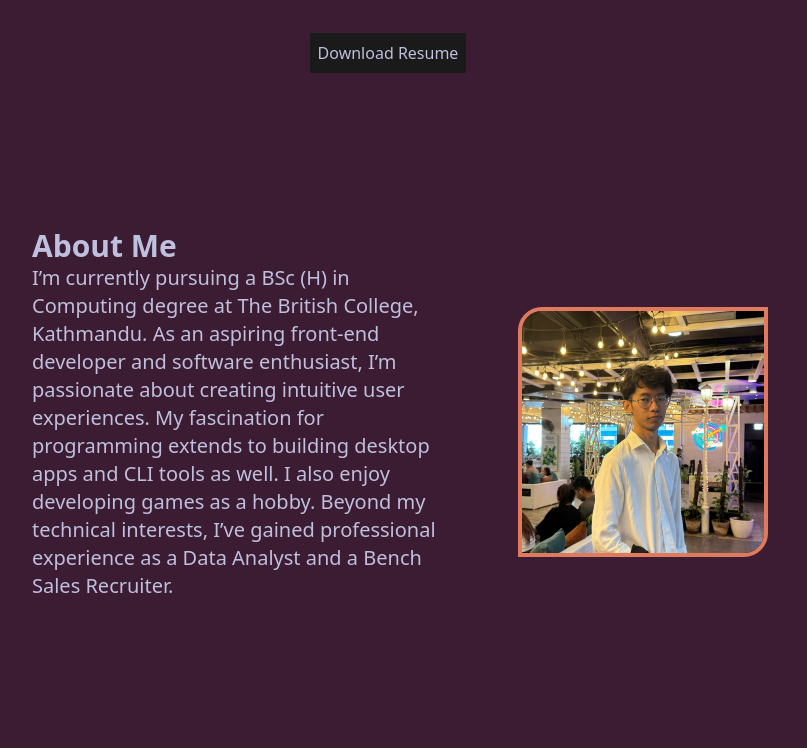
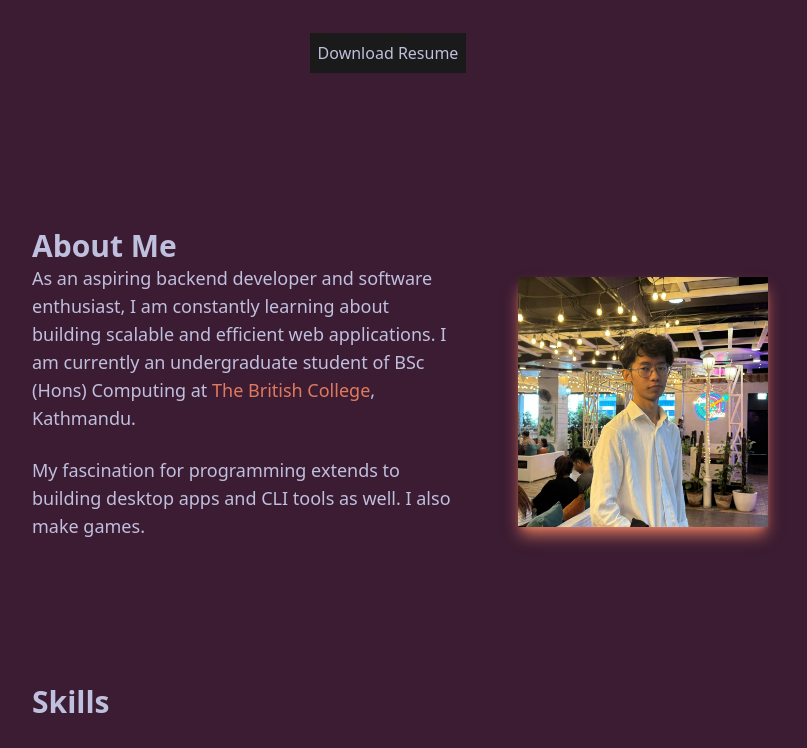
Before and after one commit to Bhabishworgrg/bhabishworgrg.github.io, a React (Vite) app: page / in a window 1280 px wide. Shown: the part 624-1372 px from the top of the page, without its empty margins (240-1047 px from the left). Built offline with nearby package versions, Linux system fonts and the light colour scheme.

Commit message:
Update about me's style

```diff
--- a/src/components/About.jsx
+++ b/src/components/About.jsx
@@ -4,14 +4,21 @@ function About() {
 			<h1 id='about' className='mt-0'>About Me</h1>
 
 			<div className='flex flex-col lg:flex-row items-center justify-center'>
-				<p className='mt-4 lg:mt-0'>
-I’m currently pursuing a BSc (H) in Computing degree at The British College, Kathmandu. As an aspiring front-end developer and software enthusiast, I’m passionate about creating intuitive user experiences. My fascination for programming extends to building desktop apps and CLI tools as well. I also enjoy developing games as a hobby. Beyond my technical interests, I’ve gained professional experience as a Data Analyst and a Bench Sales Recruiter.
-				</p>
+				<div>
+					<p className='mt-4 lg:mt-0 text-base lg:text-lg'>
+						As an aspiring backend developer and software enthusiast, I am constantly learning about building scalable and efficient web applications. I am currently an undergraduate student of BSc (Hons) Computing at <a href='https://www.thebritishcollege.edu.np/' className='text-highlight'>The British College</a>, Kathmandu.
+					</p>
+					<br/>
+					<p className='text-base lg:text-lg'>
+						My fascination for programming extends to building desktop apps and CLI tools as well. I also make games.
+					</p>
+				</div>
 
 				<img
-				src={ '/me.png' }
-				alt='img: me.png'
-				className='rounded-tl-3xl rounded-br-3xl border-highlight border-4 lg:ml-16 mt-16 lg:mt-0 w-[230px] sm:w-[270px] md:w-[300px] lg:w-[250px] h-auto'/>
+					src={ '/me.png' }
+					alt='img: me.png'
+					className='shadow-lg shadow-highlight lg:ml-16 mt-16 lg:mt-0 w-[230px] sm:w-[270px] md:w-[300px] lg:w-[250px] h-auto'
+				/>
 			</div>
 		</>
 	);
```
